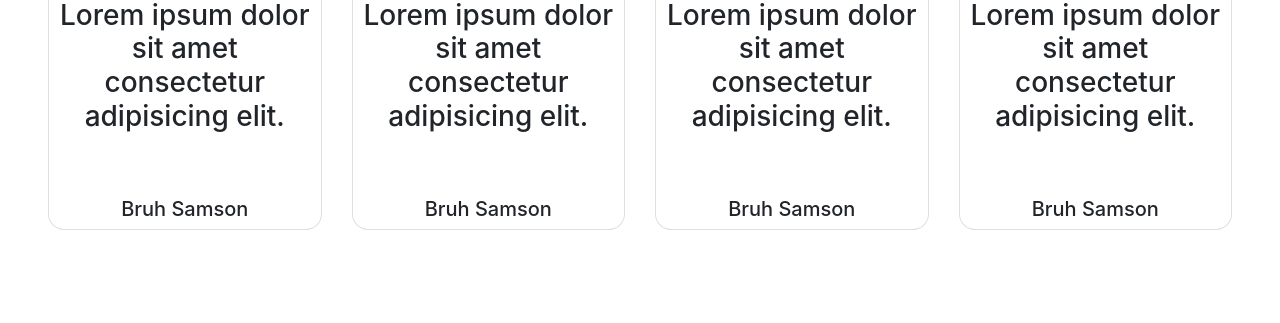
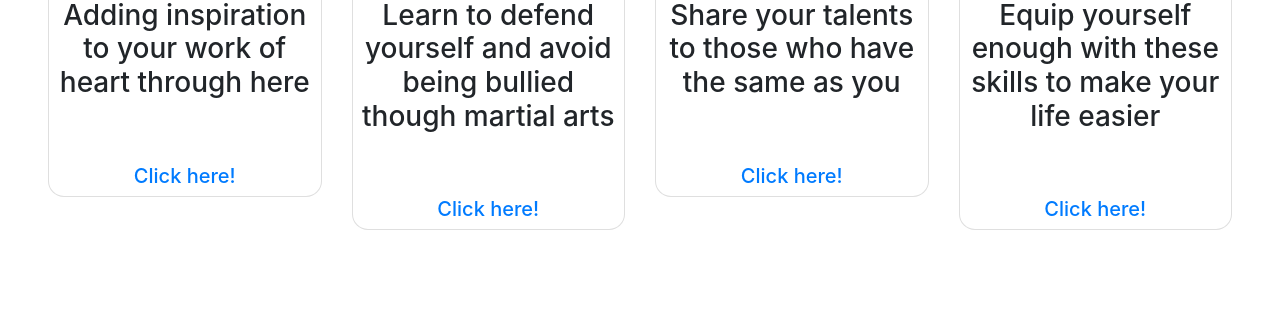
Before and after one commit to pinklove0526/Skill_Learning, a PHP site: page / in a window 1280 px wide. Shown: the part 1473-1796 px from the top of the page. Run offline with PHP 8.4, Linux system fonts and the light colour scheme; some libraries are stand-ins or nearby versions.

Commit message:
index.php: omit carousel insert images & change texts to fit theme pt1

```diff
--- a/css/style.css
+++ b/css/style.css
@@ -96,7 +96,7 @@ img {
     border-top-left-radius: 1rem;
     border-top-right-radius: 1rem;
     height: 15rem;
-    object-fit: cover;
+    object-fit: contain;
   }
   .card {
     border-radius: 1rem;
--- a/index.php
+++ b/index.php
@@ -12,41 +12,41 @@
       <div class="p-5 row">
       <div class="col-md-3">
         <div class="card">
-          <img src="https://media.istockphoto.com/vectors/beautiful-nature-natural-landscape-evening-mountain-scenery-vector-id1167827469?k=20&m=1167827469&s=170667a&w=0&h=JEO0ZkZXE2VqRQ47io6NefR0GXQ7WkheZB_xkq3sq7I=" alt="">
-          <h3>Lorem ipsum dolor sit amet consectetur adipisicing elit.</h3>
+          <img src="https://diendantienganh.com/uploads/ielts/art.jpg" style="object-fit: contain; padding: 0px; width: 200px; margin: 0 auto;">
+          <h3>Adding inspiration to your work of heart through here</h3>
           <br>
-          <h5>Bruh Samson</h5>
+          <a href="Arts.php"><h5>Click here!</h5></a>
         </div>
       </div>
       <div class="col-md-3">
         <div class="card">
-          <img src="https://paintbynumberscanvas.com/wp-content/uploads/2020/11/Nature-Mountains-paint-by-number.jpg" alt="">
-          <h3>Lorem ipsum dolor sit amet consectetur adipisicing elit.</h3>
+          <img src="https://encrypted-tbn0.gstatic.com/images?q=tbn:ANd9GcR9ffrQY_9b9sjY67wpMD_00cvJKOIsAspUuA&usqp=CAU">
+          <h3>Learn to defend yourself and avoid being bullied though martial arts</h3>
           <br>
-          <h5>Bruh Samson</h5>
+          <a href="MartialArts.php"><h5>Click here!</h5></a>
         </div>
       </div>
       <div class="col-md-3">
         <div class="card">
-          <img src="https://knilt.arcc.albany.edu/images/e/ec/Landscape.jpg" alt="">
-          <h3>Lorem ipsum dolor sit amet consectetur adipisicing elit.</h3>
+          <img src="https://careerpivot.com/wp-content/uploads/2013/01/Talents.jpg" alt="">
+          <h3>Share your talents to those who have the same as you</h3>
           <br>
-          <h5>Bruh Samson</h5>
+          <a href="Talents.php"><h5>Click here!</h5></a>
         </div>
       </div>
       <div class="col-md-3">
         <div class="card">
-          <img src="https://images.squarespace-cdn.com/content/v1/58b0fc3337c5814e3bcb0d0b/1509874772291-VS7SXGW6YJPVT43812DT/Mt+Talbot+and+Mt+Crosscut+-+small+painting+-+Samuel+Earp+landscape+artist.jpg?format=1000w" alt="">
-          <h3>Lorem ipsum dolor sit amet consectetur adipisicing elit.</h3>
+          <img src="https://www.mensjournal.com/wp-content/uploads/mf/_main_outdoor_survival.jpg?quality=86&strip=all" alt="">
+          <h3>Equip yourself enough with these skills to make your life easier</h3>
           <br>
-          <h5>Bruh Samson</h5>
+          <a href="SurvialSkills.php"><h5>Click here!</h5></a>
         </div>
       </div>
       </div>
   </div>
   <br>
   <br>
-  <div id="demo" class="carousel slide" data-ride="carousel">
+<!--  <div id="demo" class="carousel slide" data-ride="carousel">
   <ul class="carousel-indicators">
     <li data-target="#demo" data-slide-to="0" class="active"></li>
     <li data-target="#demo" data-slide-to="1"></li>
@@ -81,14 +81,14 @@
   <a class="carousel-control-next" href="#demo" data-slide="next">
     <span class="carousel-control-next-icon"></span>
   </a>
-</div>
+</div> -->
 <div class="second-content">
   <div class="row">
   <div class="col-md-6">
     <div class="text">
-    <h1>What did you discover?</h1>
+    <h1>What will you obtain?</h1>
     <hr>
-    <h4>Lorem ipsum dolor sit amet consectetur adipisicing elit. Reprehenderit, deserunt dolorem quisquam ipsum asperiores laborum iure ratione magnam architecto officiis cupiditate quae minus similique! Aliquam in enim blanditiis consequuntur harum?</h4>
+    <h4>Knowledges that will make your life more easier or inspirations that can motivate you</h4>
     <button class="btn btn-dark mt-3"><a href="all.php">Browse classes</a></button>
     </div>
   </div>
@@ -104,9 +104,9 @@
   </div>
   <div class="col-md-6">
     <div class="text">
-    <h1>Membership with meeting</h1>
+    <h1>Making new friends along the way</h1>
     <hr>
-    <h4>Lorem ipsum dolor sit amet consectetur adipisicing elit. Reprehenderit, deserunt dolorem quisquam ipsum asperiores laborum iure ratione magnam architecto officiis cupiditate quae minus similique! Aliquam in enim blanditiis consequuntur harum?</h4>
+    <h4>Having friends that have similarities with you and improving each other's skills</h4>
     <button class="btn btn-dark mt-3"><a href="all.php">Browse projects</a></button>
     </div>
   </div>
```
